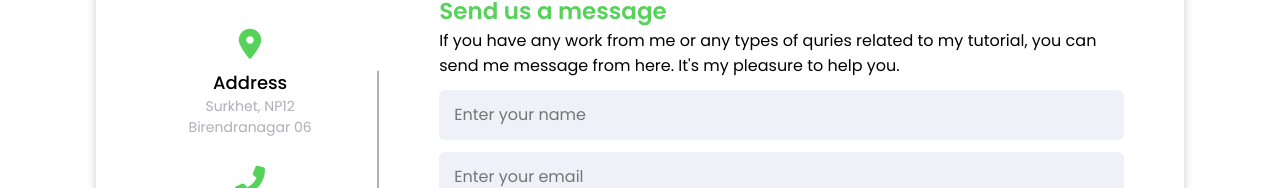
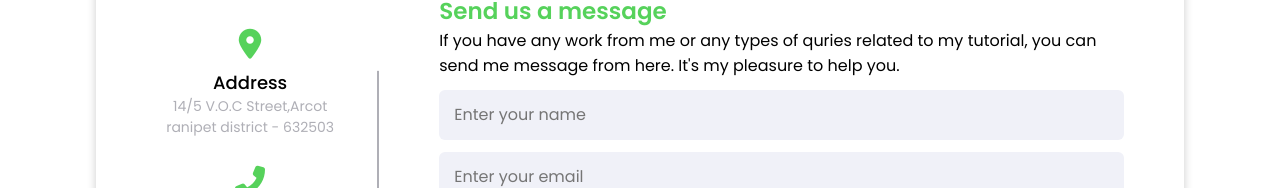
Before and after one commit to darklagoon/Aeroworm, a plain HTML site: page contactUs.html in a window 1280 px wide. Shown: the part 125-313 px from the top of the page. Drawn offline with Linux system fonts and the light colour scheme.

Commit message:
Update contactUs.html

```diff
--- a/contactUs.html
+++ b/contactUs.html
@@ -174,8 +174,8 @@
         <div class="address details">
           <i class="fas fa-map-marker-alt"></i>
           <div class="topic">Address</div>
-          <div class="text-one">Surkhet, NP12</div>
-          <div class="text-two">Birendranagar 06</div>
+          <div class="text-one">14/5 V.O.C Street,Arcot</div>
+          <div class="text-two">ranipet district - 632503</div>
         </div>
         <div class="phone details">
           <i class="fas fa-phone-alt"></i>
```
